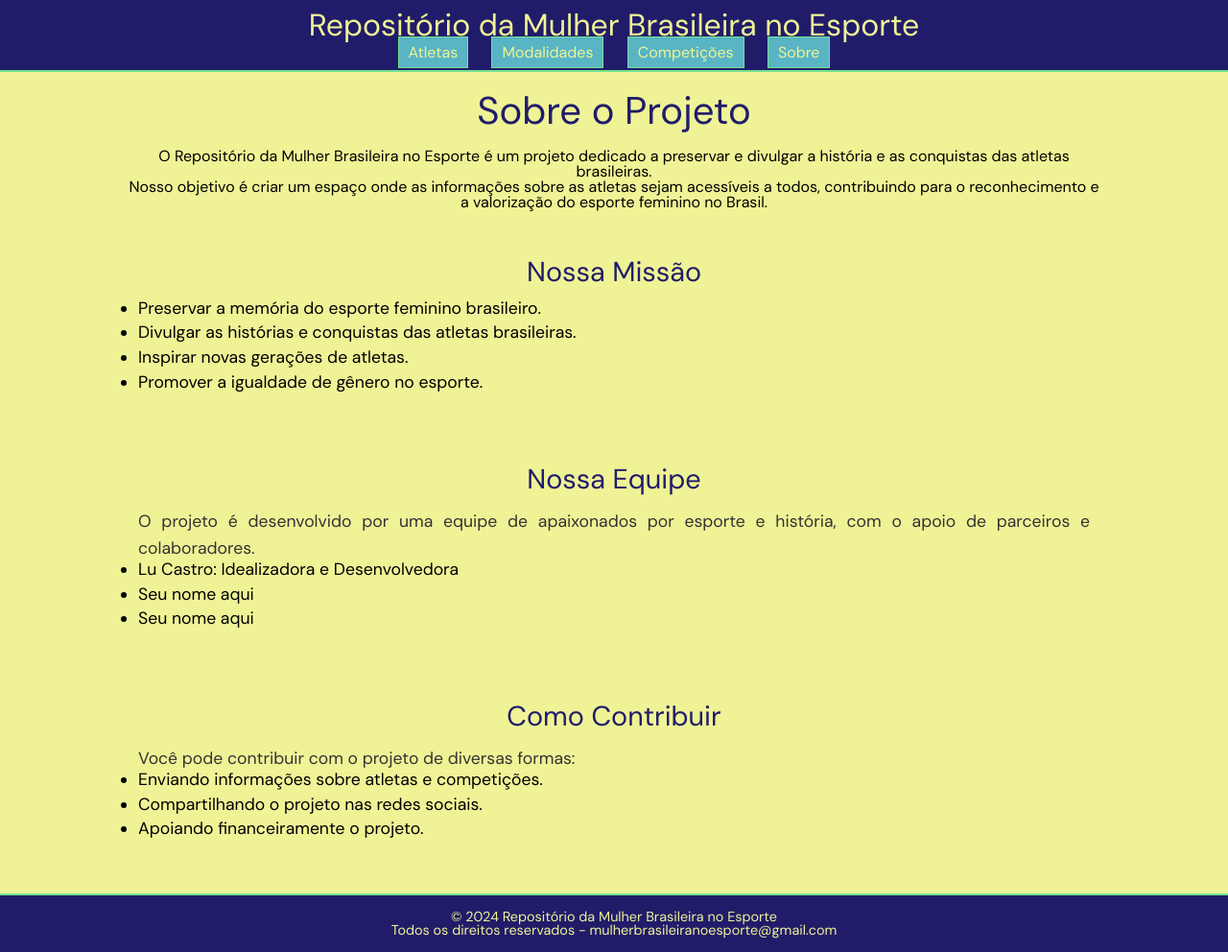
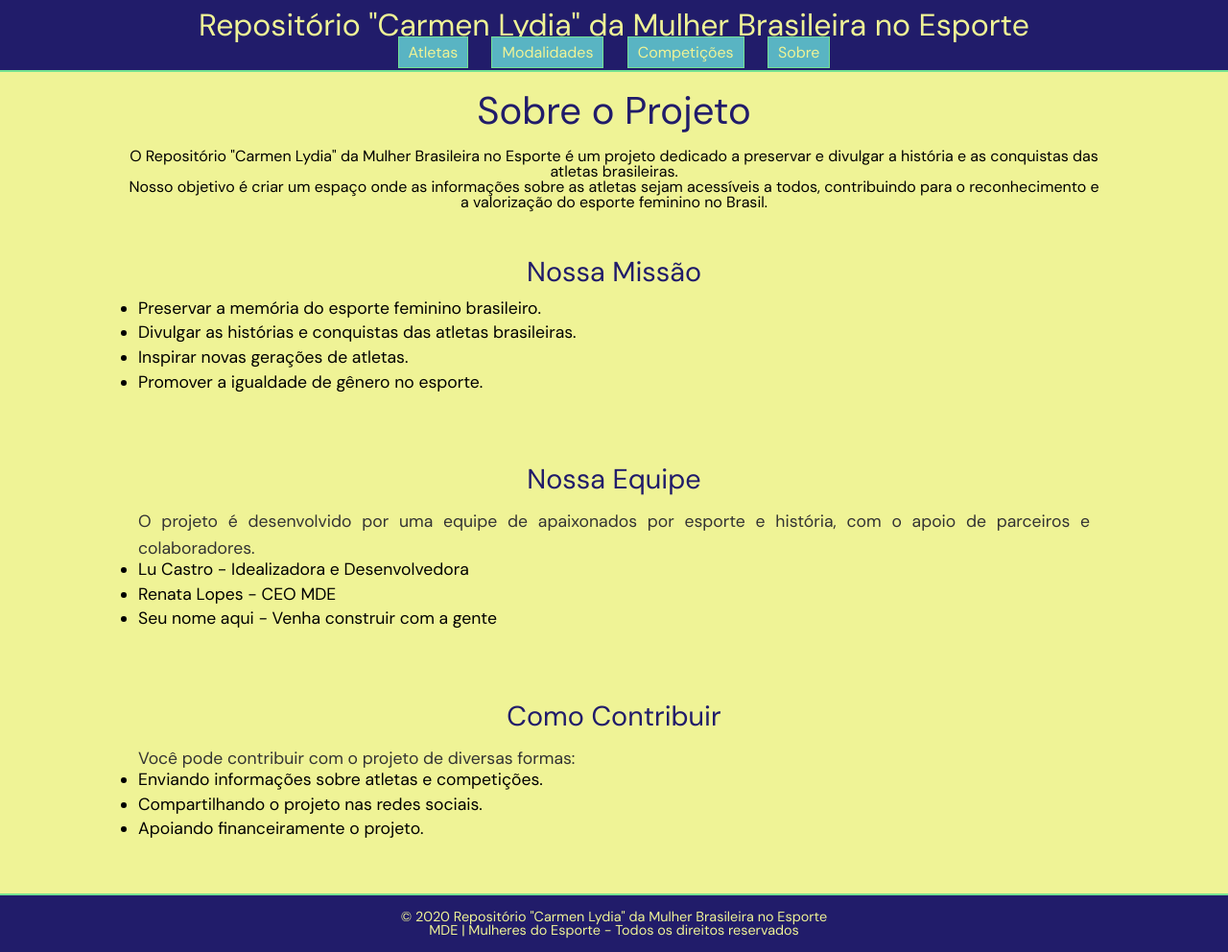
Before and after one commit to lucianedecastro/frontatletasbrasileiras, a plain HTML site: page public/sobre.html in a window 1280 px wide. Shown: the whole page at 96% size. Drawn offline with Linux system fonts and the light colour scheme.

Commit message:
alteracoes rota e infos

```diff
--- a/public/sobre.html
+++ b/public/sobre.html
@@ -11,7 +11,7 @@
 </head>
 <body>
     <header>
-        <h1>Repositório da Mulher Brasileira no Esporte</h1>
+        <h1>Repositório "Carmen Lydia" da Mulher Brasileira no Esporte</h1>
         <nav>
             <ul>
                 <li><a href="index.html">Atletas</a></li>
@@ -28,7 +28,7 @@
             <div class="conteudo-sobre">
                 <div class="texto-sobre">
                     <p>
-                        O Repositório da Mulher Brasileira no Esporte é um projeto dedicado a preservar e divulgar a história e as conquistas das atletas brasileiras.
+                        O Repositório "Carmen Lydia" da Mulher Brasileira no Esporte é um projeto dedicado a preservar e divulgar a história e as conquistas das atletas brasileiras.
                     </p>
                     <p>
                         Nosso objetivo é criar um espaço onde as informações sobre as atletas sejam acessíveis a todos, contribuindo para o reconhecimento e a valorização do esporte feminino no Brasil.
@@ -53,9 +53,9 @@
                 O projeto é desenvolvido por uma equipe de apaixonados por esporte e história, com o apoio de parceiros e colaboradores.
             </p>
             <ul>
-                <li>Lu Castro: Idealizadora e Desenvolvedora</li>
-                <li>Seu nome aqui</li>
-                <li>Seu nome aqui</li>
+                <li>Lu Castro - Idealizadora e Desenvolvedora</li>
+                <li>Renata Lopes - CEO MDE</li>
+                <li>Seu nome aqui - Venha construir com a gente</li>
             </ul>
         </section>
 
@@ -73,8 +73,8 @@
     </main>
 
     <footer>
-        <p>© 2024 Repositório da Mulher Brasileira no Esporte</p>
-        <p>Todos os direitos reservados - mulherbrasileiranoesporte@gmail.com</p>
+        <p>© 2020 Repositório "Carmen Lydia" da Mulher Brasileira no Esporte</p>
+        <p>MDE | Mulheres do Esporte - Todos os direitos reservados</p>
     </footer>
 </body>
 </html>
```
Also changed, not shown: public/atleta.html (+3 -2 lines), public/index.html (+4 -4 lines), public/js/public.js (+4 -6 lines).
